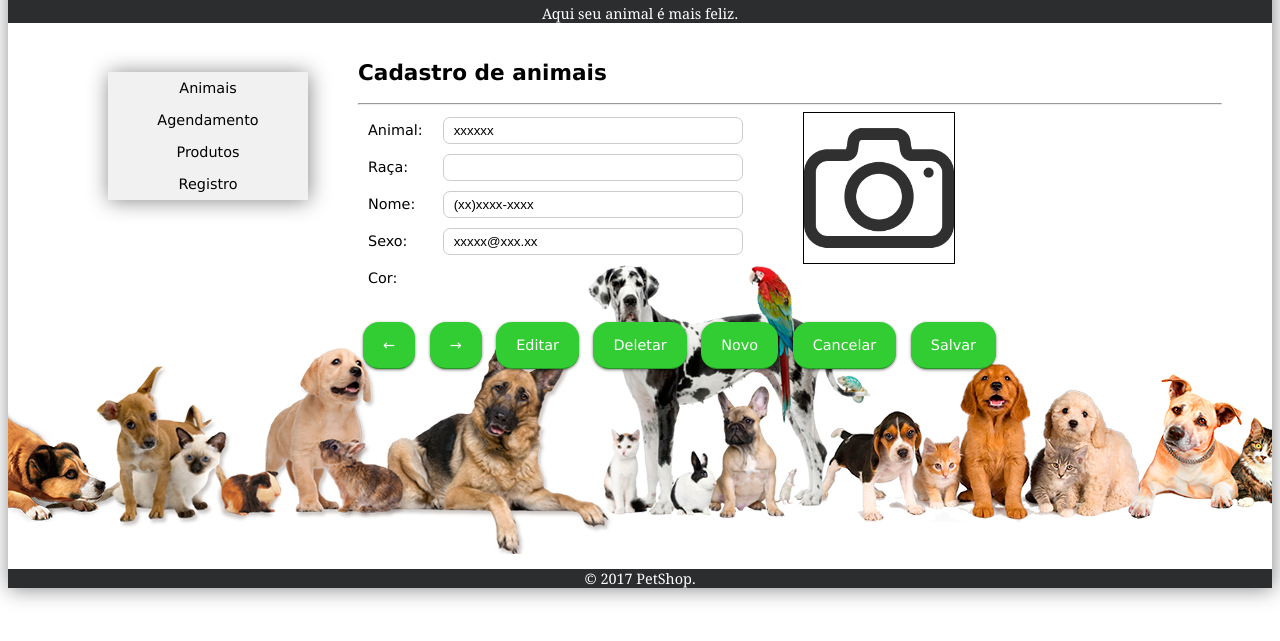
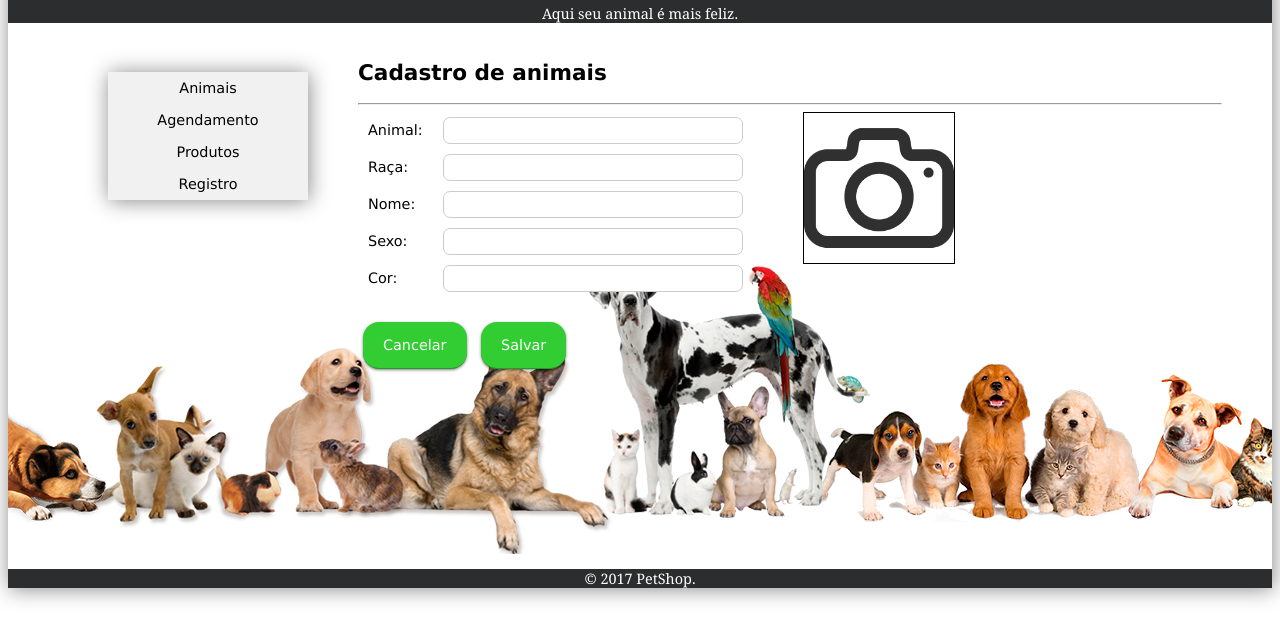
Before and after one commit to grobira/PetShopWeb, a plain HTML site: page PetShop/cadastroanimais.html in a window 1280 px wide. Shown: the part 99-740 px from the top of the page. Drawn offline with Linux system fonts and the light colour scheme; a web font is replaced by a local one.

Commit message:
cadastro de animais

```diff
--- a/PetShop/cadastroanimais.html
+++ b/PetShop/cadastroanimais.html
@@ -25,28 +25,24 @@
 		<div class="item" action="#.php"> <h2>Cadastro de animais</h2> <hr>
 		<form class="form_" action="#.php">
 			<div class="container1">
-				<p class="line">Animal:</p> <br>
-				<p class="line">Raça:</p> <br>
-				<p class="line">Nome:</p> <br>
-				<p class="line">Sexo:</p> <br>
-				<p class="line">Cor:</p> <br>
+				<p class="line">Animal:</p><br>
+				<p class="line">Raça:</p><br>
+				<p class="line">Nome:</p><br>
+				<p class="line">Sexo:</p><br>
+				<p class="line">Cor:</p><br>
 			</div>
 
 				<div class="container2-1">
-					<input type="text" name="tid" value="xxxxxx"><br>
+					<input type="text" name="tanimal"><br>
+					<input type="text" name="traca"><br>
 					<input type="text" name="tnome"><br>
-					<input type="text" name="ttelefone" value="(xx)xxxx-xxxx"><br>
-					<input type="text" name="temail" value="xxxxx@xxx.xx"><br>
+					<input type="text" name="tsexo"><br>
+					<input type="text" name="tcor"><br>
 				</div>
 				<div class="container2-2">
 					<img src="picture.png" alt="Photo" width="150px" height="150px" border="1px transparent #ccc">
 				</div><br>
 			<div class="container2">
-			<a href="#" class="button green">&larr;</a>
-			<a href="#" class="button green">&rarr;</a>
-			<a href="#" class="button green">Editar</a>
-			<a href="#" class="button green">Deletar</a>
-			<a href="#" class="button green">Novo</a>
 			<a href="#" class="button green">Cancelar</a>
 			<a href="#" class="button green">Salvar</a>
 			</div>
```
